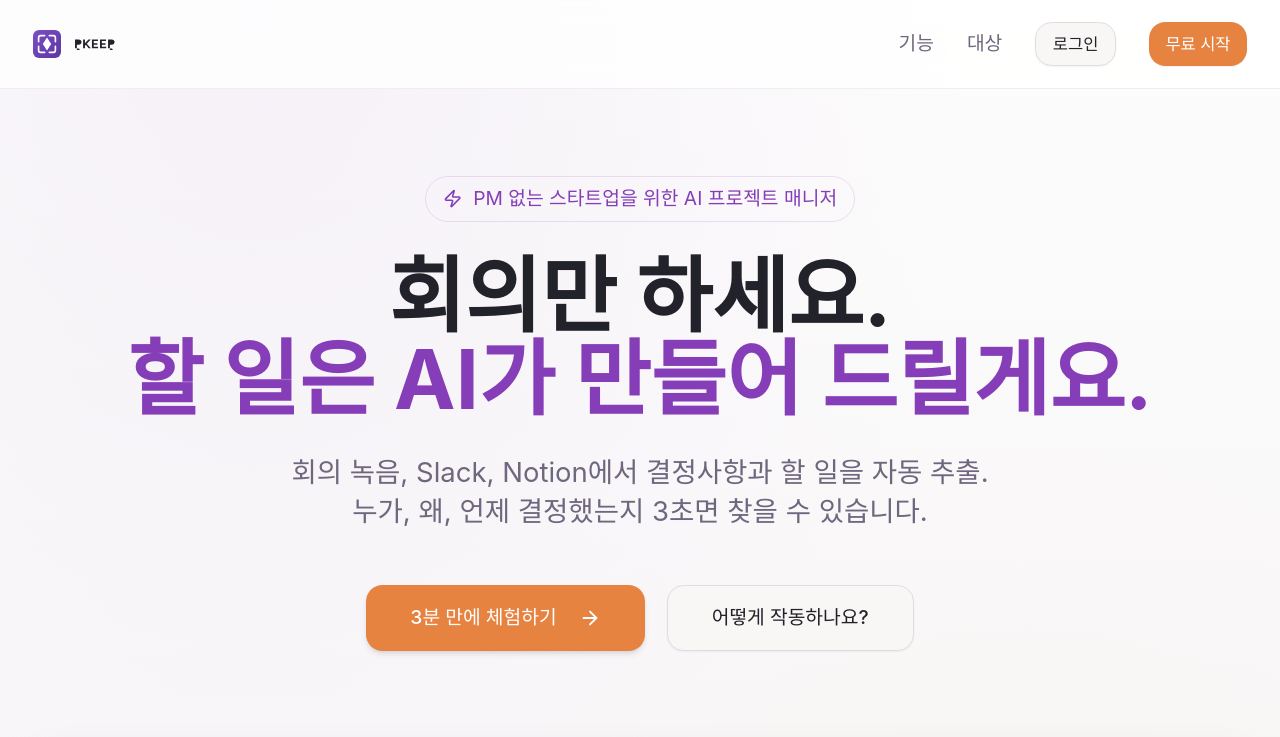
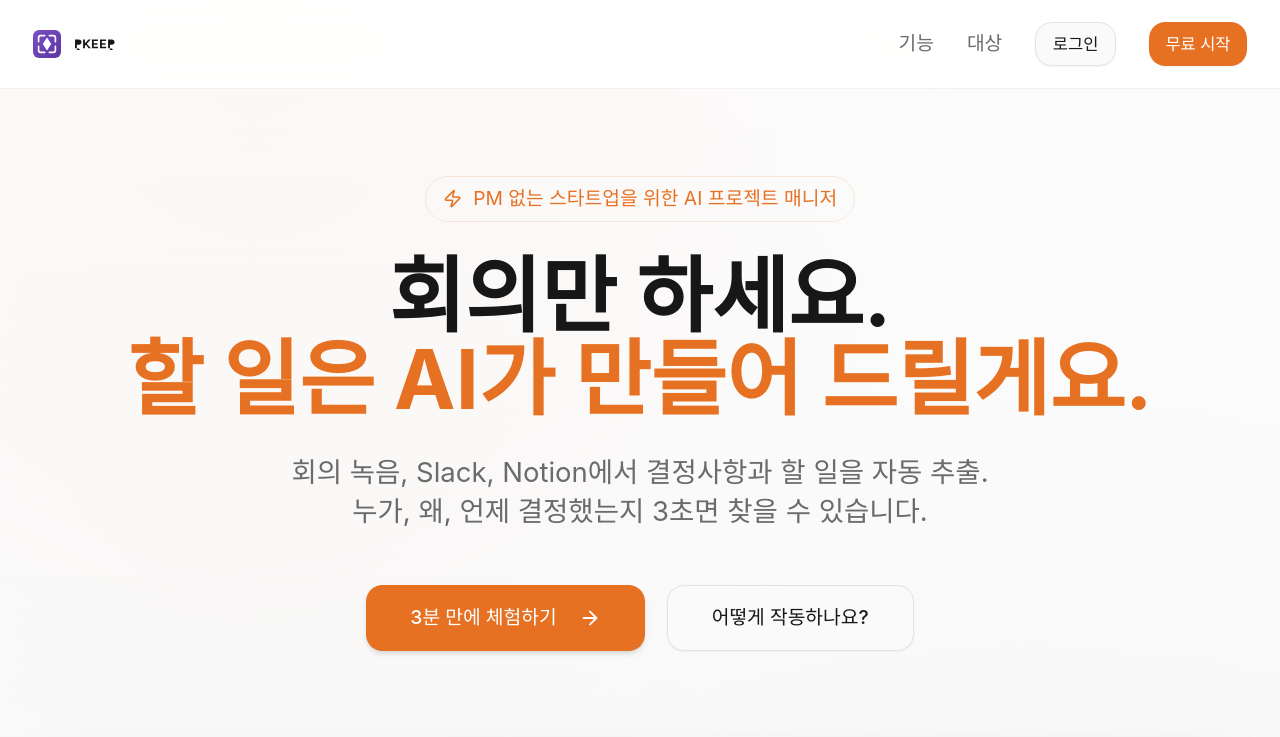
Before and after one commit to better-creator/pkeep, a Next.js app: page / in a window 1280 px wide. Shown: the top 737 px of the page. Built offline with nearby package versions, Linux system fonts and the light colour scheme; a web font is replaced by a local one.

Commit message:
design: 그레이스케일+오렌지 포인트 컬러 시스템으로 전환 + AutoSeed로 더미 데이터 자동 로드

```diff
--- a/app/(dashboard)/layout.tsx
+++ b/app/(dashboard)/layout.tsx
@@ -1,23 +1,23 @@
 import { SidebarProvider, SidebarTrigger, SidebarInset } from "@/components/ui/sidebar"
 import { AppSidebar } from "@/components/app-sidebar"
 import { HeaderRecordButton } from "@/components/header-record-button"
+import { AutoSeed } from "@/components/auto-seed"
 
 export default async function DashboardLayout({
   children,
 }: {
   children: React.ReactNode
 }) {
-  // [임시 비활성화] 로그인 없이 접근 허용
-  // await requireUser()
   return (
     <SidebarProvider>
+      <AutoSeed />
       <AppSidebar />
       <SidebarInset>
-        <header className="sticky top-0 z-10 flex h-14 items-center justify-between border-b border-border/50 bg-background/80 backdrop-blur-sm px-6">
+        <header className="sticky top-0 z-10 flex h-14 items-center justify-between border-b border-border/40 bg-background/95 backdrop-blur-sm px-6">
           <SidebarTrigger className="h-8 w-8 rounded-lg hover:bg-secondary/50" />
           <HeaderRecordButton />
         </header>
-        <main className="flex-1 p-8 bg-gradient-to-br from-background via-background to-secondary/20">
+        <main className="flex-1 p-8 bg-background">
           <div className="max-w-6xl mx-auto">
             {children}
           </div>
--- a/app/globals.css
+++ b/app/globals.css
@@ -14,101 +14,101 @@
 
 @layer base {
   :root {
-    /* Warm Violet + Coral system */
-    --background: 30 25% 97%;
-    --foreground: 240 10% 15%;
+    /* Grayscale + Orange accent — branded SaaS */
+    --background: 0 0% 98%;
+    --foreground: 0 0% 9%;
     --card: 0 0% 100%;
-    --card-foreground: 240 10% 15%;
+    --card-foreground: 0 0% 9%;
     --popover: 0 0% 100%;
-    --popover-foreground: 240 10% 15%;
-    --primary: 275 50% 48%;
+    --popover-foreground: 0 0% 9%;
+    --primary: 24 80% 52%;
     --primary-foreground: 0 0% 100%;
-    --secondary: 275 20% 95%;
-    --secondary-foreground: 275 30% 25%;
-    --muted: 260 10% 93%;
-    --muted-foreground: 260 10% 45%;
-    --accent: 24 78% 58%;
-    --accent-hover: 24 78% 52%;
+    --secondary: 0 0% 95%;
+    --secondary-foreground: 0 0% 25%;
+    --muted: 0 0% 93%;
+    --muted-foreground: 0 0% 42%;
+    --accent: 24 80% 52%;
+    --accent-hover: 24 80% 46%;
     --accent-foreground: 0 0% 100%;
-    --destructive: 0 84% 60%;
+    --destructive: 0 72% 51%;
     --destructive-foreground: 0 0% 100%;
-    --border: 260 12% 88%;
-    --input: 260 12% 88%;
-    --ring: 275 50% 48%;
-    --radius: 0.875rem;
+    --border: 0 0% 89%;
+    --input: 0 0% 89%;
+    --ring: 24 80% 52%;
+    --radius: 0.75rem;
 
     /* Status colors */
     --status-confirmed: 160 84% 39%;
     --status-changed: 38 92% 50%;
-    --status-pending: 260 10% 50%;
-    --status-rejected: 0 84% 60%;
+    --status-pending: 0 0% 50%;
+    --status-rejected: 0 72% 51%;
 
     /* Pastel accent colors */
-    --pastel-mint: 160 60% 94%;
-    --pastel-blue: 210 80% 94%;
-    --pastel-purple: 275 50% 94%;
-    --pastel-amber: 38 80% 94%;
-    --pastel-rose: 350 70% 95%;
+    --pastel-mint: 160 40% 94%;
+    --pastel-blue: 210 40% 94%;
+    --pastel-purple: 270 30% 94%;
+    --pastel-amber: 38 50% 94%;
+    --pastel-rose: 350 40% 95%;
 
     /* Brand gradient */
-    --brand-start: 275 50% 48%;
-    --brand-end: 24 78% 58%;
+    --brand-start: 24 80% 52%;
+    --brand-end: 28 90% 58%;
 
     /* Sidebar */
-    --sidebar-background: 275 15% 97%;
-    --sidebar-foreground: 260 10% 20%;
-    --sidebar-primary: 275 50% 48%;
+    --sidebar-background: 0 0% 100%;
+    --sidebar-foreground: 0 0% 15%;
+    --sidebar-primary: 24 80% 52%;
     --sidebar-primary-foreground: 0 0% 100%;
-    --sidebar-accent: 275 15% 93%;
-    --sidebar-accent-foreground: 260 10% 20%;
-    --sidebar-border: 275 12% 90%;
-    --sidebar-ring: 275 50% 48%;
+    --sidebar-accent: 0 0% 95%;
+    --sidebar-accent-foreground: 0 0% 15%;
+    --sidebar-border: 0 0% 91%;
+    --sidebar-ring: 24 80% 52%;
   }
 
   .dark {
-    --background: 260 28% 8%;
-    --foreground: 210 40% 98%;
-    --card: 260 28% 11%;
-    --card-foreground: 210 40% 98%;
-    --popover: 260 28% 11%;
-    --popover-foreground: 210 40% 98%;
-    --primary: 275 55% 62%;
-    --primary-foreground: 260 28% 8%;
-    --secondary: 260 28% 16%;
-    --secondary-foreground: 210 40% 98%;
-    --muted: 260 28% 16%;
-    --muted-foreground: 260 20% 65%;
-    --accent: 24 78% 62%;
-    --accent-hover: 24 78% 55%;
+    --background: 0 0% 7%;
+    --foreground: 0 0% 95%;
+    --card: 0 0% 10%;
+    --card-foreground: 0 0% 95%;
+    --popover: 0 0% 10%;
+    --popover-foreground: 0 0% 95%;
+    --primary: 24 80% 55%;
+    --primary-foreground: 0 0% 7%;
+    --secondary: 0 0% 14%;
+    --secondary-foreground: 0 0% 95%;
+    --muted: 0 0% 14%;
+    --muted-foreground: 0 0% 60%;
+    --accent: 24 80% 55%;
+    --accent-hover: 24 80% 48%;
     --accent-foreground: 0 0% 100%;
     --destructive: 0 62% 50%;
     --destructive-foreground: 0 0% 100%;
-    --border: 260 28% 18%;
-    --input: 260 28% 18%;
-    --ring: 275 55% 62%;
+    --border: 0 0% 16%;
+    --input: 0 0% 16%;
+    --ring: 24 80% 55%;
 
     /* Status colors for dark mode */
     --status-confirmed: 160 84% 50%;
     --status-changed: 38 92% 55%;
-    --status-pending: 260 20% 55%;
-    --status-rejected: 0 84% 55%;
+    --status-pending: 0 0% 55%;
+    --status-rejected: 0 72% 55%;
 
     /* Pastel accent colors - darker for dark mode */
-    --pastel-mint: 160 60% 15%;
-    --pastel-blue: 210 80% 15%;
-    --pastel-purple: 275 50% 15%;
-    --pastel-amber: 38 80% 15%;
-    --pastel-rose: 350 70% 15%;
+    --pastel-mint: 160 40% 15%;
+    --pastel-blue: 210 40% 15%;
+    --pastel-purple: 270 30% 15%;
+    --pastel-amber: 38 50% 15%;
+    --pastel-rose: 350 40% 15%;
 
     /* Sidebar dark mode */
-    --sidebar-background: 260 28% 6%;
-    --sidebar-foreground: 210 40% 98%;
-    --sidebar-primary: 275 55% 62%;
-    --sidebar-primary-foreground: 260 28% 8%;
-    --sidebar-accent: 260 28% 12%;
-    --sidebar-accent-foreground: 210 40% 98%;
-    --sidebar-border: 260 28% 14%;
-    --sidebar-ring: 275 55% 62%;
+    --sidebar-background: 0 0% 5%;
+    --sidebar-foreground: 0 0% 95%;
+    --sidebar-primary: 24 80% 55%;
+    --sidebar-primary-foreground: 0 0% 7%;
+    --sidebar-accent: 0 0% 12%;
+    --sidebar-accent-foreground: 0 0% 95%;
+    --sidebar-border: 0 0% 14%;
+    --sidebar-ring: 24 80% 55%;
   }
 }
 
@@ -166,16 +166,16 @@
 
   /* Gradient backgrounds */
   .bg-gradient-warm {
-    background: linear-gradient(135deg, hsl(30 25% 98%) 0%, hsl(275 15% 95%) 100%);
+    background: linear-gradient(135deg, hsl(0 0% 98%) 0%, hsl(0 0% 96%) 100%);
   }
   .bg-gradient-brand {
-    background: linear-gradient(135deg, hsl(275 50% 48%) 0%, hsl(24 78% 58%) 100%);
+    background: linear-gradient(135deg, hsl(24 80% 52%) 0%, hsl(28 90% 58%) 100%);
   }
   .bg-gradient-hero {
     background:
-      radial-gradient(ellipse at 20% 0%, hsl(275 40% 94% / 0.6) 0%, transparent 50%),
-      radial-gradient(ellipse at 80% 100%, hsl(24 70% 94% / 0.4) 0%, transparent 50%),
-      linear-gradient(180deg, hsl(30 25% 99%) 0%, hsl(275 15% 96%) 100%);
+      radial-gradient(ellipse at 20% 0%, hsl(24 60% 95% / 0.4) 0%, transparent 50%),
+      radial-gradient(ellipse at 80% 100%, hsl(0 0% 95% / 0.3) 0%, transparent 50%),
+      linear-gradient(180deg, hsl(0 0% 99%) 0%, hsl(0 0% 97%) 100%);
   }
 
   /* Status badges with soft gradients */
@@ -221,7 +221,7 @@
   /* Empty state container */
   .empty-state {
     @apply flex flex-col items-center justify-center py-16 px-8 text-center rounded-2xl;
-    background: linear-gradient(135deg, hsl(275 15% 97%) 0%, hsl(275 10% 95%) 100%);
+    background: linear-gradient(135deg, hsl(0 0% 97%) 0%, hsl(0 0% 95%) 100%);
   }
   .empty-state-icon {
     @apply h-16 w-16 text-muted-foreground/30 mb-4;
@@ -238,15 +238,10 @@
     background: hsl(24 78% 52%);
   }
 
-  /* Sidebar glassmorphism */
+  /* Sidebar — clean white */
   .sidebar-glass {
-    background: linear-gradient(
-      180deg,
-      hsl(275 15% 98% / 0.95) 0%,
-      hsl(275 10% 96% / 0.9) 100%
-    );
-    backdrop-filter: blur(20px);
-    -webkit-backdrop-filter: blur(20px);
+    background: hsl(0 0% 100%);
+    border-right: 1px solid hsl(0 0% 91%);
   }
 
   /* Input with warm styling */
@@ -303,14 +298,14 @@ html {
   height: 8px;
 }
 ::-webkit-scrollbar-track {
-  background: hsl(260 10% 95%);
+  background: hsl(0 0% 95%);
 }
 ::-webkit-scrollbar-thumb {
-  background: hsl(260 10% 80%);
+  background: hsl(0 0% 80%);
   border-radius: 4px;
 }
 ::-webkit-scrollbar-thumb:hover {
-  background: hsl(260 10% 70%);
+  background: hsl(0 0% 70%);
 }
 
 .dark ::-webkit-scrollbar-track {
```
